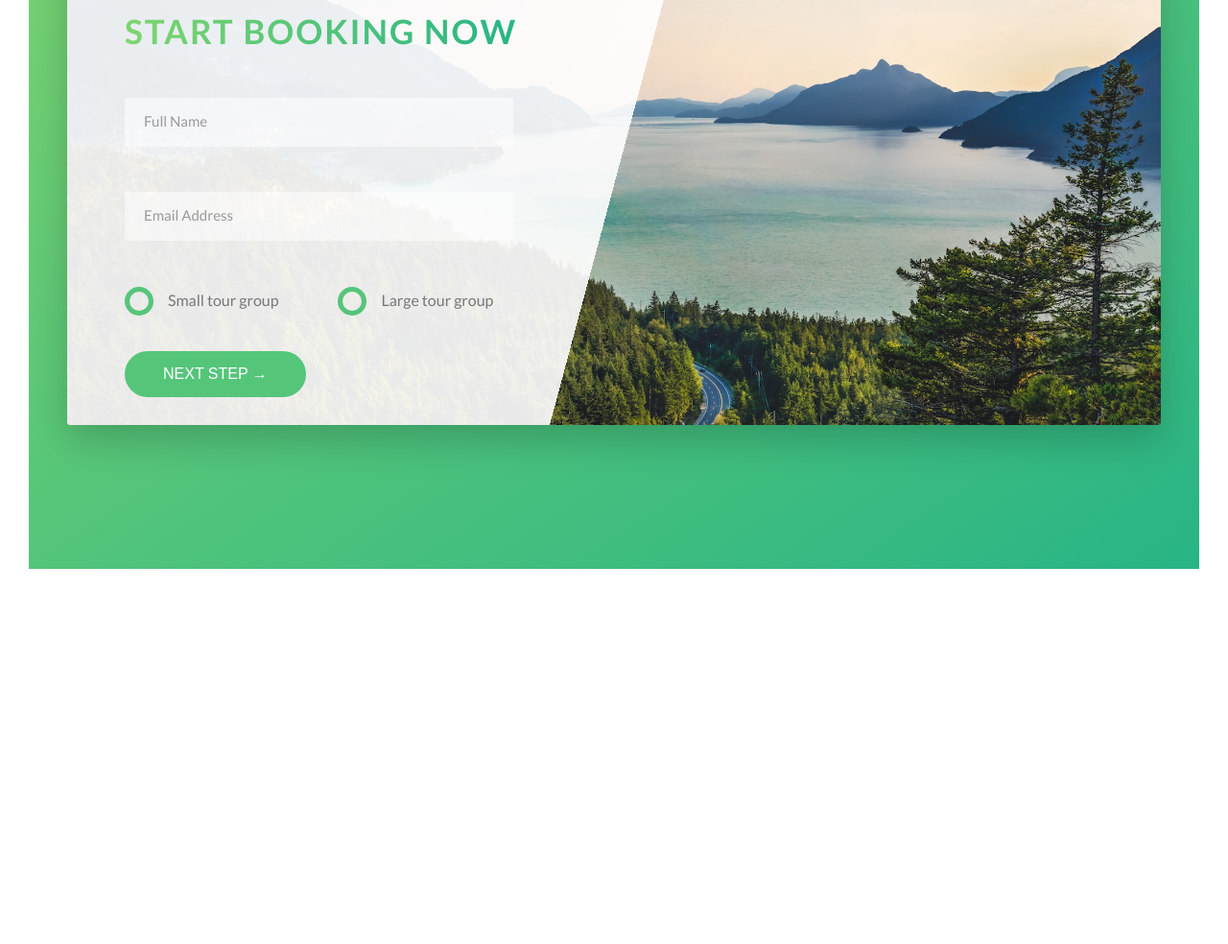
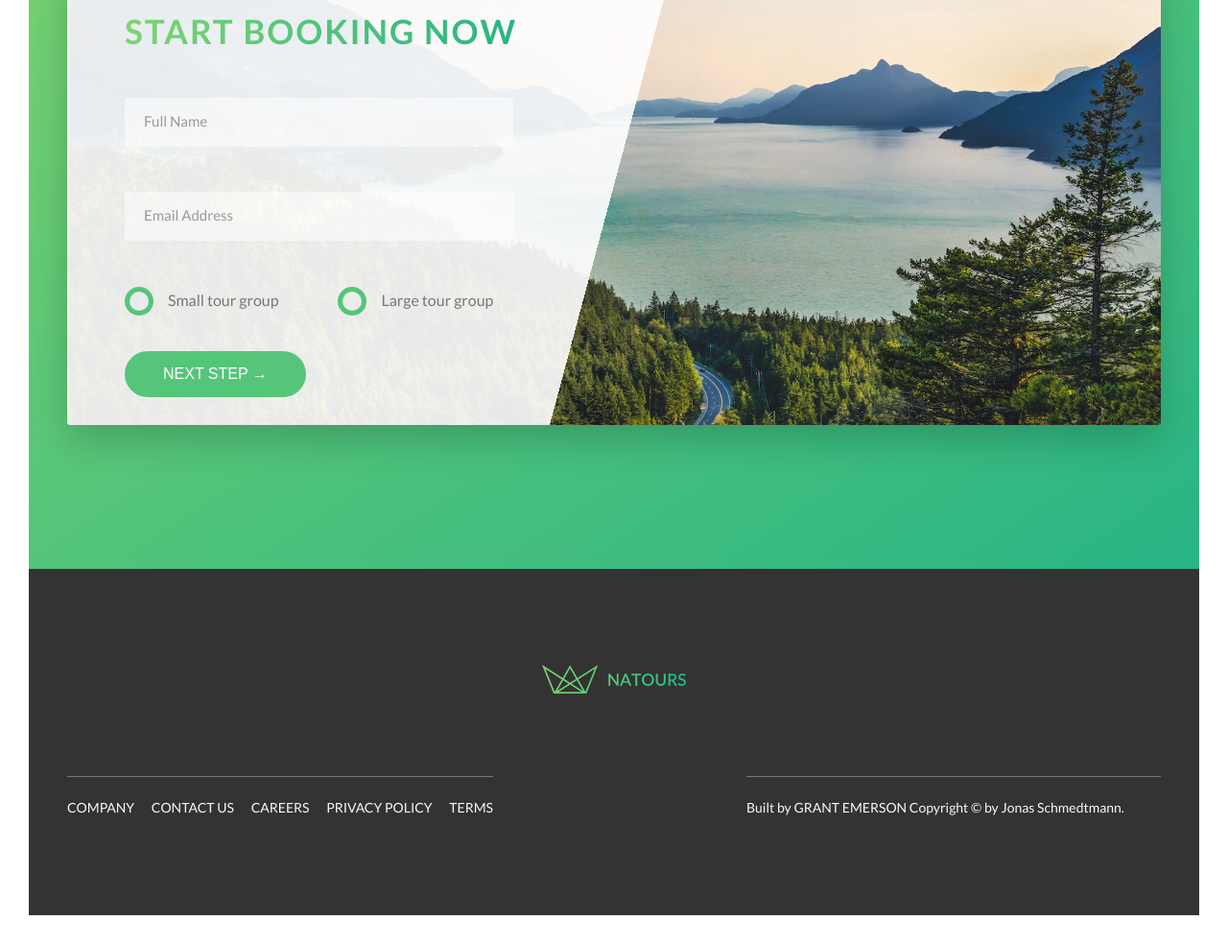
Before and after one commit to nosremetnarg/Natours, a website: page index.html in a window 1280 px wide. Shown: the part 4625-5609 px from the top of the page at 96% size. Before the commit the page ends 5248 px from the top, so only its background shows below. Drawn offline with Linux system fonts and the light colour scheme.

Commit message:
footer complete

```diff
--- a/index.html
+++ b/index.html
@@ -366,6 +366,30 @@
         </div>
       </section>
     </main>
+    <footer class="footer">
+        <div class="footer__logo-box">
+            <img src="img/logo-green-small-2x.png" alt="Full logo" class="footer__logo">
+        </div>
+       <div class="row">
+           <div class="col-1-of-2">
+               <div class="footer__navigation">
+                   <ul class="footer__list">
+                       <li class="footer__item"><a href="#" class="footer__link">Company</a></li>
+                       <li class="footer__item"><a href="#" class="footer__link">Contact us</a></li>
+                       <li class="footer__item"><a href="#" class="footer__link">Careers</a></li>
+                       <li class="footer__item"><a href="#" class="footer__link">Privacy policy</a></li>
+                       <li class="footer__item"><a href="#" class="footer__link">terms</a></li>
+
+                   </ul>
+               </div>
+           </div>
+           <div class="col-1-of-2">
+               <p class="footer__copyright">
+                   Built by <a href="#" class="footer__link">Grant Emerson</a> Copyright &copy; by Jonas Schmedtmann.
+               </p>
+           </div>
+       </div>
+    </footer>
     <!--
     <section class="grid-test">
       <div class="row">
--- a/sass/abstracts/_variables.scss
+++ b/sass/abstracts/_variables.scss
@@ -16,6 +16,8 @@ $color-grey-light-2: #eee;
 
 $color-grey-dark: #777;
 $color-grey-dark-2: #999;
+$color-grey-dark-3: #333;
+
 
 $color-white: #fff;
 $color-black: #000;
--- /dev/null
+++ b/sass/layout/_footer.scss
@@ -0,0 +1,61 @@
+.footer {
+    background-color: $color-grey-dark-3;
+    padding: 10rem 0;
+    font-size: 1.4rem;
+    color: $color-grey-light-1;
+
+
+    &__logo-box {
+        text-align: center;
+        margin-bottom: 8rem;
+    }
+
+    &__logo {
+        width: 15rem;
+        height: auto;
+    }
+
+    &__navigation {
+        border-top: 1px solid $color-grey-dark;
+        padding-top: 2rem;
+        display: inline-block;
+
+    }
+
+    &__list {
+        list-style: none;
+    }
+
+    &__item {
+        display: inline-block;
+
+        &:not(:last-child) {
+            margin-right: 1.5rem;
+        }
+    }
+
+    &__link {
+        &:link,
+        &:visited {
+            color: $color-grey-light-1;
+            background-color: $color-grey-dark-3;
+            text-decoration: none;
+            text-transform: uppercase;
+            display: inline-block;
+            transition: all .2s;
+        }
+        &:hover,
+        &:active {
+            color: $color-primary;
+            box-shadow: 0 1rem 2rem rgba($color-black, .4);
+            transform: rotate(5deg) scale(1.3);
+        }
+    }
+    &__copyright {
+        border-top: 1px solid $color-grey-dark;
+        padding-top: 2rem;
+        width: 80%;
+        float: right;
+    }
+
+}
--- a/sass/main.scss
+++ b/sass/main.scss
@@ -20,3 +20,4 @@
 
 @import "layout/header";
 @import "layout/grid";
+@import "layout/footer";
```
Also changed, not shown: css/style.css.
